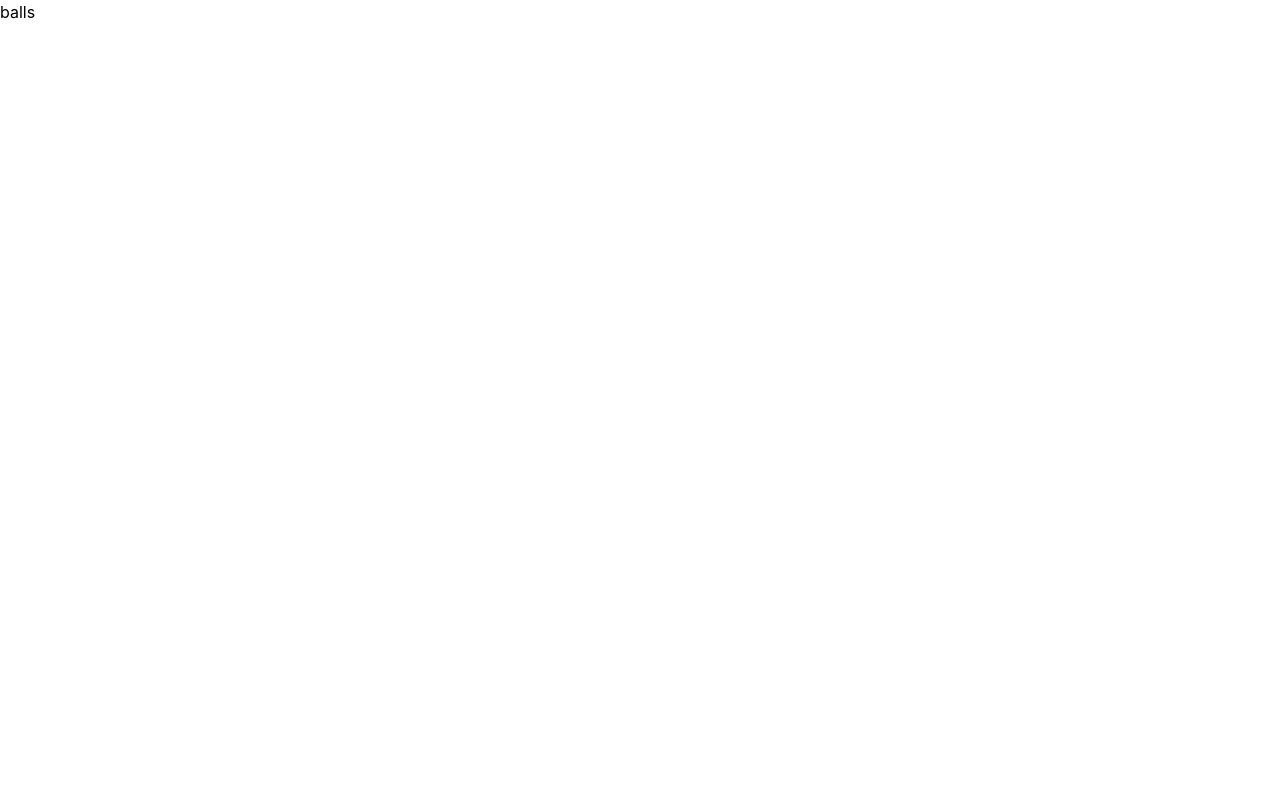
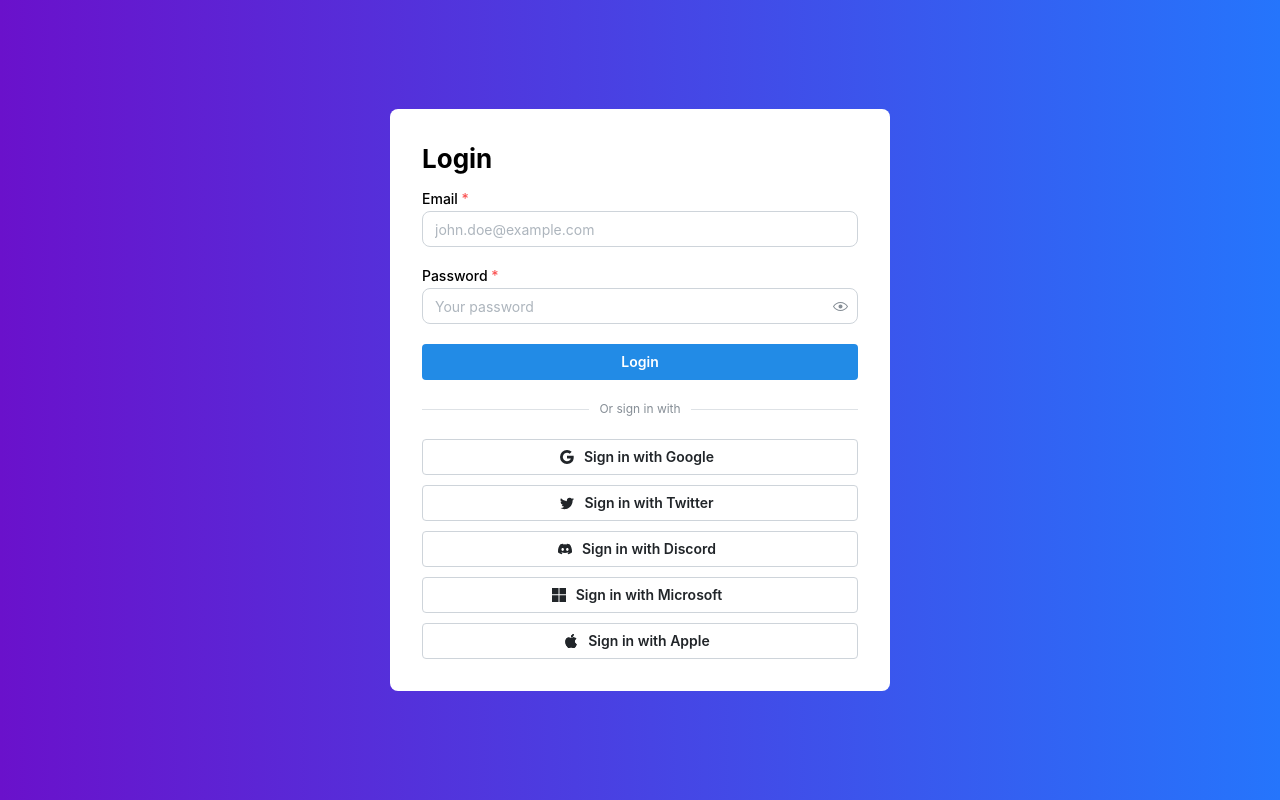
Before and after one commit to jasonqindev/busing_bites, a React (Create React App) app: page /login in a window 1280 px wide. Built offline with nearby package versions, Linux system fonts and the light colour scheme.

Commit message:
Login Page

```diff
--- a/package.json
+++ b/package.json
@@ -12,6 +12,7 @@
     "@types/node": "^16.7.13",
     "@types/react": "^18.0.0",
     "@types/react-dom": "^18.0.0",
+    "@types/react-router-dom": "^5.3.3",
     "ahooks": "^3.7.8",
     "axios": "^1.5.1",
     "react": "^18.2.0",
--- a/src/App.tsx
+++ b/src/App.tsx
@@ -1,12 +1,26 @@
 import { RouterProvider } from 'react-router-dom';
 import routerConfig from './router';
 import { Toaster } from 'react-hot-toast';
+import { AuthContext } from 'services/auth';
+import { useEffect, useState } from 'react';
 
 function App() {
+  const [token, setToken] = useState<string | null>(null);
+  const authContext = { token, setToken };
+
+  useEffect(() => {
+    const token = localStorage.getItem('token');
+    if (token) {
+      setToken(token);
+    }
+  }, []);
+
   return (
     <>
       <Toaster />
-      <RouterProvider router={routerConfig} />
+      <AuthContext.Provider value={authContext}>
+        <RouterProvider router={routerConfig} />
+      </AuthContext.Provider>
     </>
   );
 }
--- /dev/null
+++ b/src/pages/auth/login/components/socialbutton.tsx
@@ -0,0 +1,13 @@
+import { Button, ButtonProps } from "@mantine/core";
+
+type SocialButtonProps = {
+    icon: React.ReactNode;
+} & ButtonProps & React.ComponentPropsWithoutRef<'button'>
+
+const SocialButton = ({ icon, ...props }: SocialButtonProps) => {
+    return (
+        <Button leftSection={icon} variant="default" {...props} />
+    )
+}
+
+export default SocialButton;
--- a/src/pages/auth/login/index.tsx
+++ b/src/pages/auth/login/index.tsx
@@ -1,6 +1,78 @@
+import { FC, useContext, useEffect, useState } from 'react';
 
-const Login = () => {
-    return <div>balls</div>
+import { AuthContext } from 'services/auth';
+import { redirect } from 'react-router-dom'
+import { Button, Divider, Group, Paper, PasswordInput, Stack, TextInput, Title } from '@mantine/core';
+import SocialButton from './components/socialbutton';
+import { BsApple, BsDiscord, BsGoogle, BsMicrosoft, BsTwitter } from 'react-icons/bs';
+
+import styles from './login.module.scss';
+
+const Login: FC = () => {
+    const [email, setEmail] = useState('');
+    const [password, setPassword] = useState('');
+    const { token, setToken } = useContext(AuthContext);
+
+    useEffect(() => {
+        if (token) {
+            redirect('/');
+        }
+    }, [token]);
+
+    const handleLogin = async () => {
+        // TODO: backend
+    };
+
+    return (
+        <div className={styles.loginRoot}>
+            <Paper radius="md" p="xl" maw='500px' className={styles.login}>
+                <Title order={2} mb={10}>
+                    Login
+                </Title>
+                <form onSubmit={(e) => e.preventDefault()}>
+                    <Stack>
+                        <TextInput
+                            required
+                            label="Email"
+                            placeholder="john.doe@example.com"
+                            radius="md"
+                        />
+
+                        <PasswordInput
+                            required
+                            label="Password"
+                            placeholder="Your password"
+                            radius="md"
+                        />
+                    </Stack>
+                </form>
+
+                <Group justify="space-between" mt="lg">
+                    <Button type="submit" onClick={handleLogin} fullWidth>
+                        Login
+                    </Button>
+                </Group>
+
+                <Divider label="Or sign in with" labelPosition="center" my="lg" />
+
+                <SocialButton icon={<BsGoogle />} fullWidth>
+                    Sign in with Google
+                </SocialButton>
+                <SocialButton icon={<BsTwitter />} fullWidth mt="xs">
+                    Sign in with Twitter
+                </SocialButton>
+                <SocialButton icon={<BsDiscord />} fullWidth mt="xs">
+                    Sign in with Discord
+                </SocialButton>
+                <SocialButton icon={<BsMicrosoft />} fullWidth mt="xs">
+                    Sign in with Microsoft
+                </SocialButton>
+                <SocialButton icon={<BsApple />} fullWidth mt="xs">
+                    Sign in with Apple
+                </SocialButton>
+            </Paper>
+        </div>
+    );
 }
 
 export default Login;
--- /dev/null
+++ b/src/pages/auth/login/login.module.scss
@@ -0,0 +1,18 @@
+.loginRoot {
+    width: 100vw;
+    height: 100vh;
+    display: flex;
+    justify-content: center;
+    align-items: center;
+}
+
+.login {
+    width: 100%;
+}
+
+@media (min-width: 501px) {
+    body {
+        background-image: linear-gradient(to right, #6a11cb 0%, #2575fc 100%);
+        margin: 0;
+    }
+}
--- /dev/null
+++ b/src/services/auth.ts
@@ -0,0 +1,8 @@
+import React from 'react';
+
+export type AuthContextType = {
+    token: string | null;
+    setToken: (token: string | null) => void;
+};
+
+export const AuthContext = React.createContext<AuthContextType>({} as AuthContextType);
```
Also changed, not shown: src/pages/auth/register/index.tsx (added), 2 other files (tests, documents, lock files or other folders).
